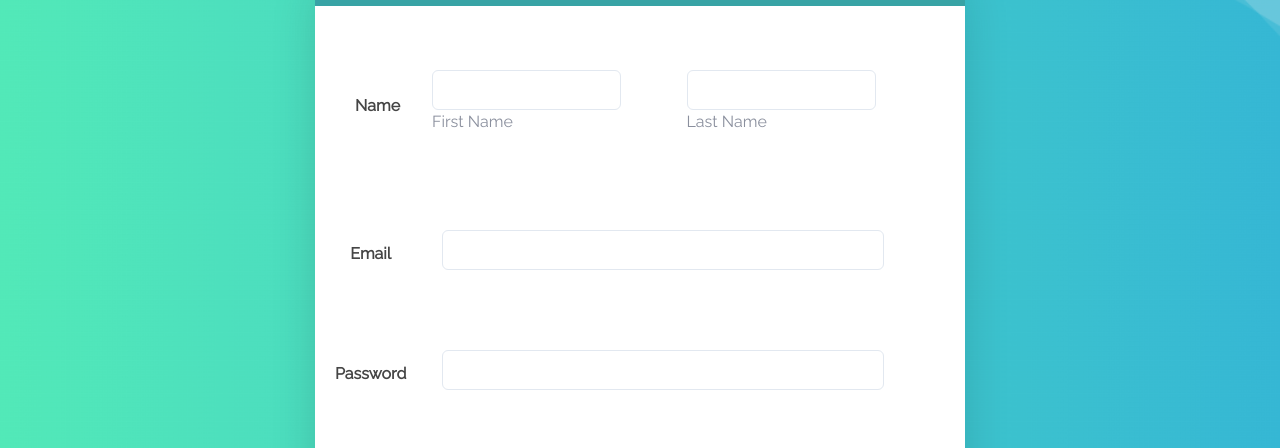
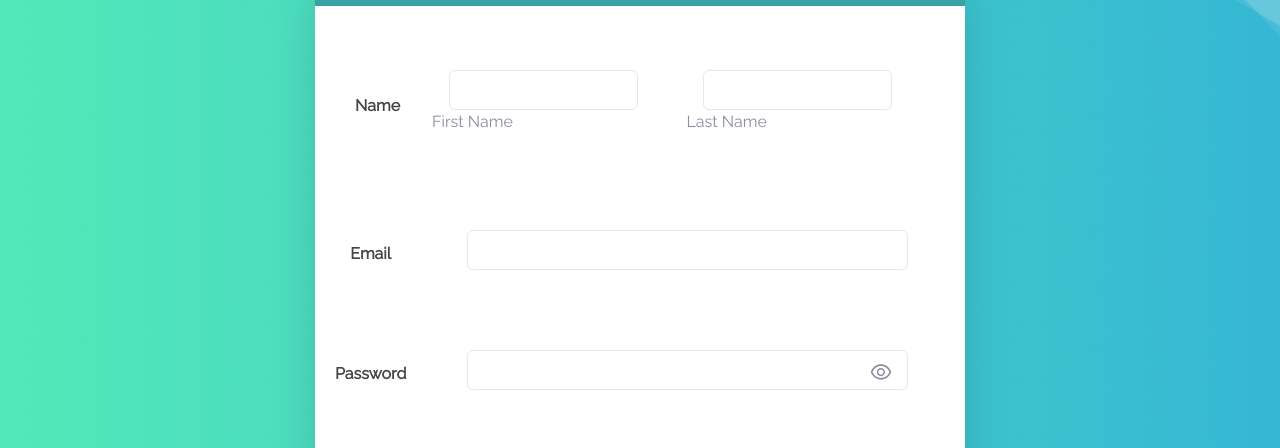
Before and after one commit to ianahart/joblet, a React (Create React App) app in the folder frontend/: page /register in a window 1280 px wide. Shown: the part 185-633 px from the top of the page. Built offline with nearby package versions, Linux system fonts and the light colour scheme.

Commit message:
feat: add password visibility toggle on register form

```diff
--- a/frontend/src/components/Form/FormInput.tsx
+++ b/frontend/src/components/Form/FormInput.tsx
@@ -1,4 +1,5 @@
-import { FormControl, FormLabel, Input, Text } from '@chakra-ui/react';
+import { Box, FormControl, FormLabel, Input, Text } from '@chakra-ui/react';
+import { AiOutlineEye, AiOutlineEyeInvisible } from 'react-icons/ai';
 
 interface IFormInputProps {
   updateField: (name: string, value: string, attribute: string) => void;
@@ -27,6 +28,13 @@ const FormInput = ({
     updateField(name, value, 'value');
   };
 
+  const handleOnClick = () => {
+    console.log(type);
+    type === 'password'
+      ? updateField('password', 'text', 'type')
+      : updateField('password', 'password', 'type');
+  };
+
   const handleOnBlur = (e: React.ChangeEvent<HTMLInputElement>) => {
     const { value, name } = e.target;
     if (!validateField(value)) {
@@ -49,6 +57,7 @@ const FormInput = ({
 
   return (
     <FormControl my="1.5rem" display="flex" mx="1rem" flexDir="column">
+      <Box position="relative">
         <Input
           color="text.primary"
           onChange={handleOnChange}
@@ -60,6 +69,21 @@ const FormInput = ({
           type={type}
           value={value}
         />
+      </Box>
+      {name === 'password' && (
+        <Box
+          zIndex="5"
+          onClick={handleOnClick}
+          cursor="pointer"
+          position="absolute"
+          color="text.primary"
+          top="10px"
+          fontSize="1.5rem"
+          right="40px"
+        >
+          {type === 'password' ? <AiOutlineEye /> : <AiOutlineEyeInvisible />}
+        </Box>
+      )}
       <FormLabel color="text.primary" width={width} htmlFor={htmlFor}>
         {label}
       </FormLabel>
```
Lines whose indentation alone changed are shown as unchanged.
